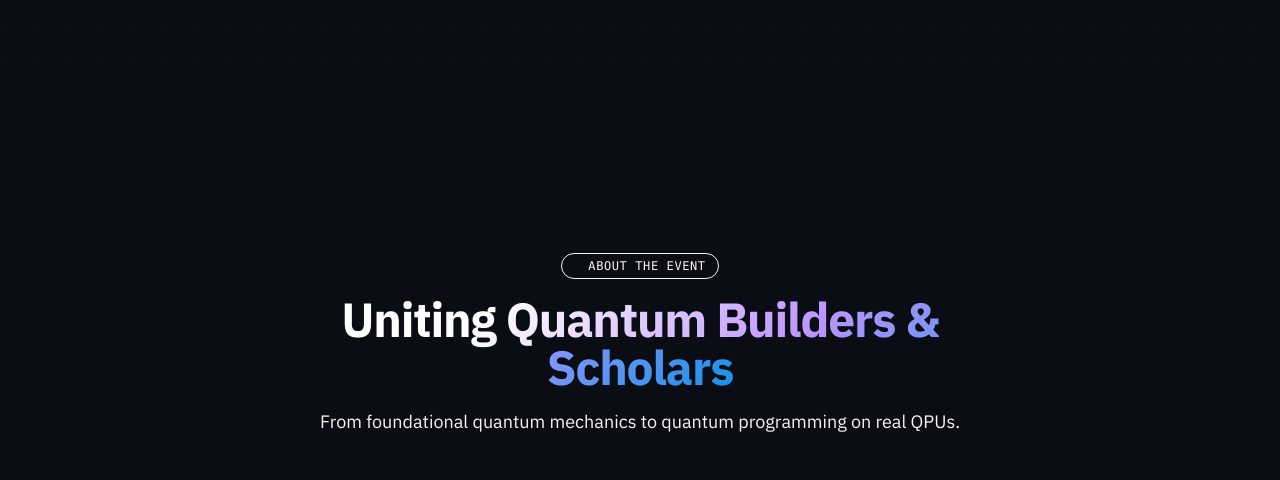
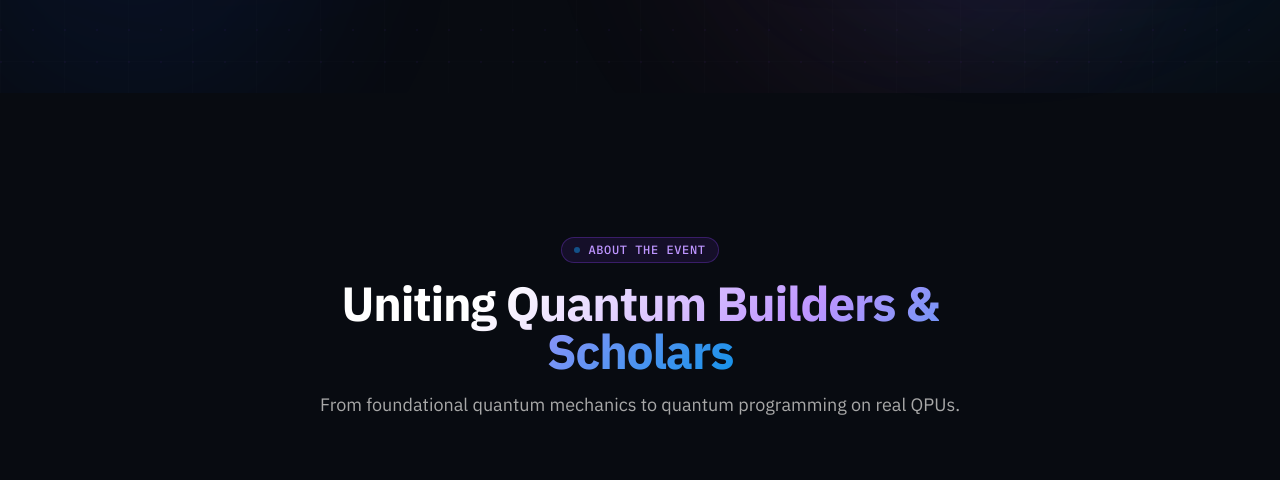
Before and after one commit to Armstrong66/qiskit-fall-fest-knust-2026, an Astro site in the folder web/: page / in a window 1280 px wide. Shown: the part 707-1187 px from the top of the page. Built offline with nearby package versions, Linux system fonts and the light colour scheme; Astro itself is replaced by a stand-in of ours.

Commit message:
Fix Vercel monorepo build: add root vercel.json, restore Tailwind v3 compatibility

```diff
--- a/web/astro.config.mjs
+++ b/web/astro.config.mjs
@@ -1,10 +1,10 @@
 import { defineConfig } from 'astro/config';
-import tailwindcss from '@tailwindcss/vite';
+import tailwind from '@astrojs/tailwind';
 
 // https://astro.build/config
 export default defineConfig({
   output: 'static',
-  vite: {
-    plugins: [tailwindcss()],
-  },
+  integrations: [tailwind({
+    applyBaseStyles: false,
+  })],
 });
--- a/web/package.json
+++ b/web/package.json
@@ -11,10 +11,10 @@
     "astro": "astro"
   },
   "dependencies": {
+    "@astrojs/tailwind": "^5.1.4",
     "@fontsource/ibm-plex-mono": "^5.1.0",
     "@fontsource/ibm-plex-sans": "^5.1.0",
-    "@tailwindcss/vite": "^4.3.3",
-    "astro": "^7.2.10",
-    "tailwindcss": "^4.3.3"
+    "astro": "^4.16.10",
+    "tailwindcss": "^3.4.16"
   }
 }
--- a/web/src/styles/tokens.css
+++ b/web/src/styles/tokens.css
@@ -1,13 +1,15 @@
-@import '@fontsource/ibm-plex-sans/300.css' layer(base);
-@import '@fontsource/ibm-plex-sans/400.css' layer(base);
-@import '@fontsource/ibm-plex-sans/500.css' layer(base);
-@import '@fontsource/ibm-plex-sans/600.css' layer(base);
-@import '@fontsource/ibm-plex-sans/700.css' layer(base);
-@import '@fontsource/ibm-plex-mono/400.css' layer(base);
-@import '@fontsource/ibm-plex-mono/500.css' layer(base);
-@import '@fontsource/ibm-plex-mono/600.css' layer(base);
+@import '@fontsource/ibm-plex-sans/300.css';
+@import '@fontsource/ibm-plex-sans/400.css';
+@import '@fontsource/ibm-plex-sans/500.css';
+@import '@fontsource/ibm-plex-sans/600.css';
+@import '@fontsource/ibm-plex-sans/700.css';
+@import '@fontsource/ibm-plex-mono/400.css';
+@import '@fontsource/ibm-plex-mono/500.css';
+@import '@fontsource/ibm-plex-mono/600.css';
 
-@import 'tailwindcss';
+@tailwind base;
+@tailwind components;
+@tailwind utilities;
 
 :root {
   --color-bg-base: #0a0d14;
```
Also changed, not shown: package.json (added, +12 -0 lines), vercel.json (added).
